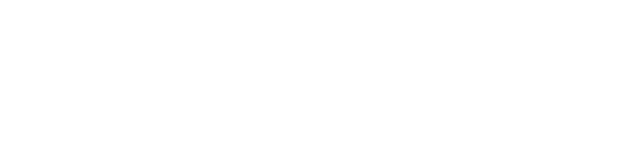
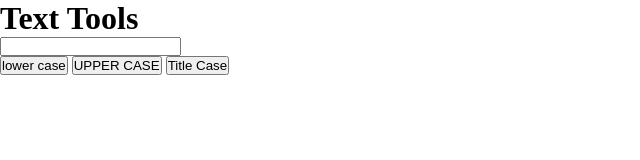
Before and after one commit to herald-noel/text-tools, a plain HTML site: page index.html in a window 1280 px wide. Shown: the whole page, without its empty margins (0-640 px from the left). Drawn offline with Linux system fonts and the light colour scheme.

Commit message:
Add basic structure and link stylesheet

```diff
--- a/index.html
+++ b/index.html
@@ -3,7 +3,20 @@
   <head>
     <meta charset="UTF-8" />
     <meta name="viewport" content="width=device-width, initial-scale=1.0" />
-    <title>Document</title>
+    <link rel="stylesheet" href="style.css" />
+    <title>Text Tools</title>
   </head>
-  <body></body>
+  <body>
+    <header>
+      <h1>Text Tools</h1>
+    </header>
+    <main>
+      <input type="text" />
+      <div>
+        <button>lower case</button>
+        <button>UPPER CASE</button>
+        <button>Title Case</button>
+      </div>
+    </main>
+  </body>
 </html>
```
